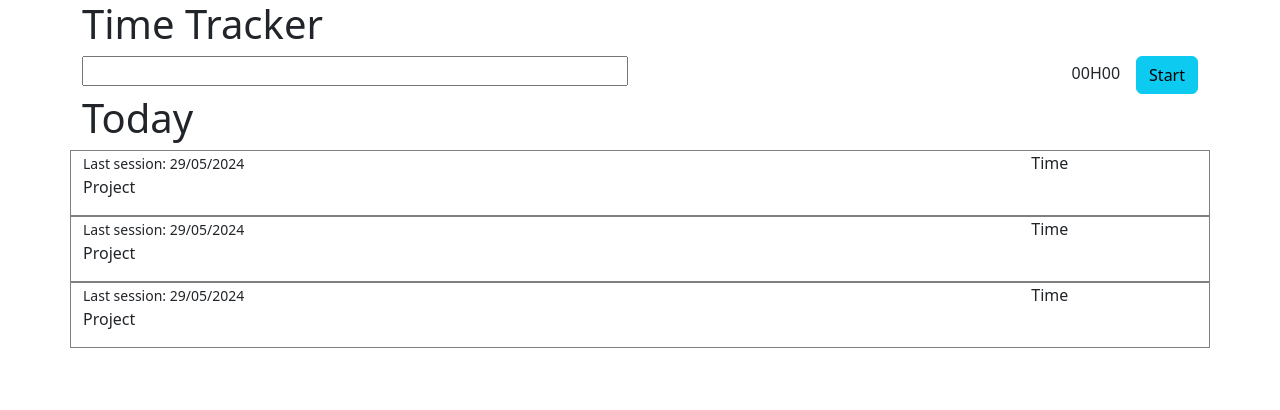
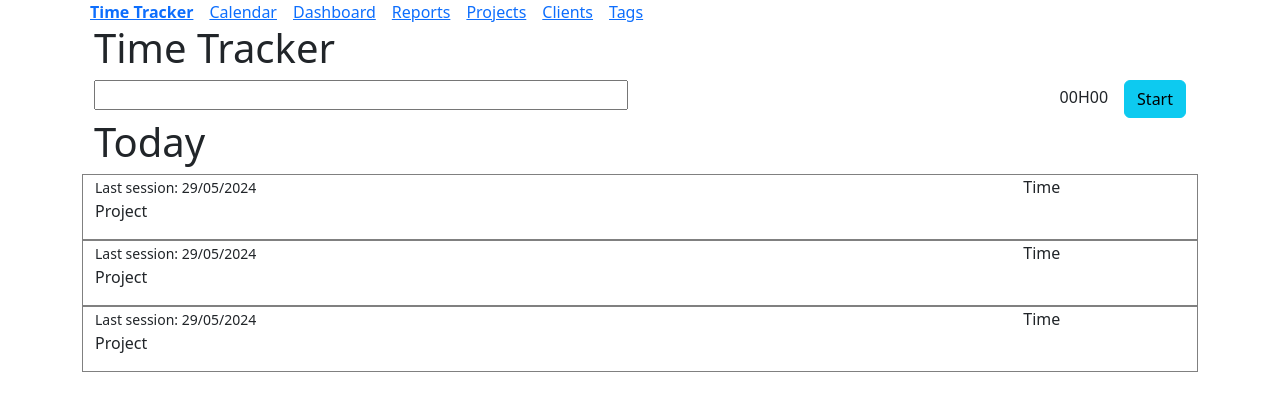
Before and after one commit to ifredamg/time-tracker, a React (Create React App) app: page / in a window 1280 px wide. Shown: the top 410 px of the page. Built offline with nearby package versions, Linux system fonts and the light colour scheme.

Commit message:
Implement navigation system.

```diff
--- a/package.json
+++ b/package.json
@@ -7,6 +7,7 @@
     "@testing-library/react": "^13.4.0",
     "@testing-library/user-event": "^13.5.0",
     "bootstrap": "^5.3.3",
+    "classnames": "^2.5.1",
     "react": "^18.3.1",
     "react-dom": "^18.3.1",
     "react-scripts": "5.0.1",
--- a/src/App.js
+++ b/src/App.js
@@ -1,15 +1,42 @@
 import './App.css';
-import './components/SessionCard';
-import SessionCard from './components/SessionCard';
-import SessionCreate from './components/SessionCreate';
+import SideBar from './components/SideBar';
+import Route from './components/Route';
+import TimeTrackerPage from './pages/TimeTrackerPage';
+import CalendarPage from './pages/CalendarPage';
+import DashboardPage from './pages/DashboardPage';
+import ReportsPage from './pages/ReportsPage';
+import ProjectsPage from './pages/ProjectsPage';
+import ClientsPage from './pages/ClientsPage';
+import TagsPage from './pages/TagsPage';
 
 function App() {
   return (
     <div className="container">
-      <h1>Time Tracker</h1>
+      <SideBar />
 
-      <SessionCreate />
-      <SessionCard />
+      <div className="col-span-5">
+        <Route path="/">
+          <TimeTrackerPage />
+        </Route>
+        <Route path="/calendar">
+          <CalendarPage />
+        </Route>
+        <Route path="/dashboard">
+          <DashboardPage />
+        </Route>
+        <Route path="/reports">
+          <ReportsPage />
+        </Route>
+        <Route path="/projects">
+          <ProjectsPage />
+        </Route>
+        <Route path="/clients">
+          <ClientsPage />
+        </Route>
+        <Route path="/tags">
+          <TagsPage />
+        </Route>
+      </div>
     </div>
   );
 }
--- /dev/null
+++ b/src/components/Link.js
@@ -0,0 +1,25 @@
+import classNames from "classnames";
+import useNavigation from "../hooks/use-navigation";
+
+function Link({ to, children, className, activeClassName }) {
+    const { navigate, currentPath } = useNavigation();
+
+    const classes = classNames('text-blue-500', 'mb-3', className,
+        currentPath === to && activeClassName
+    );
+
+    const handleClick = (event) => {
+        if(event.metaKey || event.ctrlKey) { //Se o utilizador fizer CTRL+CLICK para abrir num novo separador, deve funcionar conforme o padrão
+            //MetaKey é usado no MacOS
+            //CtrlKey é usado no Windows
+            return;
+        }
+        event.preventDefault();
+
+        navigate(to);
+    }
+
+    return <a className={classes} href={to} onClick={handleClick}>{children}</a>
+}
+
+export default Link;
--- /dev/null
+++ b/src/components/Route.js
@@ -0,0 +1,13 @@
+import useNavigation from "../hooks/use-navigation";
+
+function Route({ path, children }) {
+    const { currentPath } = useNavigation();
+
+    if(path === currentPath) {
+        return children;
+    }
+
+    return null;
+}
+
+export default Route;
--- /dev/null
+++ b/src/components/SideBar.js
@@ -0,0 +1,25 @@
+import Link from './Link';
+
+function Sidebar() {
+    const links = [
+        { label: 'Time Tracker', path: '/' },
+        { label: 'Calendar', path: '/calendar' },
+        { label: 'Dashboard', path: '/dashboard' },
+        { label: 'Reports', path: '/reports' },
+        { label: 'Projects', path: '/projects' },
+        { label: 'Clients', path: '/clients' },
+        { label: 'Tags', path: '/tags' }
+    ];
+
+    const renderedLinks = links.map((link) => {
+        return <Link key={link.label} to={link.path} className="ps-2 pe-2" activeClassName="fw-bold">{link.label}</Link>;
+    })
+
+    return (
+        <div className="sticky top-0 flex flex-col items-start">
+            {renderedLinks}
+        </div>
+    );
+}
+
+export default Sidebar;
--- /dev/null
+++ b/src/pages/CalendarPage.js
@@ -0,0 +1,5 @@
+function CalendarPage() {
+    return <h1>Calendar</h1>;
+}
+
+export default CalendarPage;
--- /dev/null
+++ b/src/pages/ClientsPage.js
@@ -0,0 +1,5 @@
+function ClientsPage() {
+    return <h1>Clients</h1>;
+}
+
+export default ClientsPage;
--- /dev/null
+++ b/src/pages/DashboardPage.js
@@ -0,0 +1,5 @@
+function DashboardPage() {
+    return <h1>Dashboard</h1>;
+}
+
+export default DashboardPage;
--- /dev/null
+++ b/src/pages/ProjectsPage.js
@@ -0,0 +1,5 @@
+function ProjectsPage() {
+    return <h1>Projects</h1>;
+}
+
+export default ProjectsPage;
--- /dev/null
+++ b/src/pages/ReportsPage.js
@@ -0,0 +1,5 @@
+function ReportsPage() {
+    return <h1>Reports</h1>;
+}
+
+export default ReportsPage;
--- /dev/null
+++ b/src/pages/TagsPage.js
@@ -0,0 +1,5 @@
+function TagsPage() {
+    return <h1>Tags</h1>;
+}
+
+export default TagsPage;
--- /dev/null
+++ b/src/pages/TimeTrackerPage.js
@@ -0,0 +1,15 @@
+import SessionCard from '../components/SessionCard';
+import SessionCreate from '../components/SessionCreate';
+
+function SessionPage() {
+    return (
+        <div className="container">
+            <h1>Time Tracker</h1>
+
+            <SessionCreate />
+            <SessionCard />
+        </div>
+    );
+}
+
+export default SessionPage;
```
Also changed, not shown: 1 other file (tests, documents, lock files or other folders).
